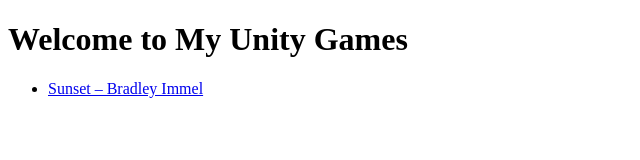
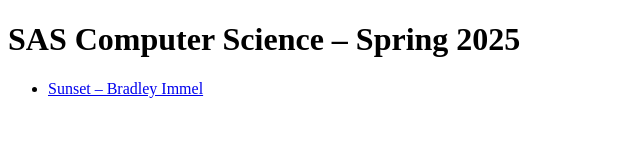
Before and after one commit to bimmelSequoyah/SequoyahComputerScience, a plain HTML site: page index.html in a window 1280 px wide. Shown: the whole page, without its empty margins (0-640 px from the left). Drawn offline with Linux system fonts and the light colour scheme.

Commit message:
Change title

```diff
--- a/index.html
+++ b/index.html
@@ -4,7 +4,7 @@
     <title>My Unity Games</title>
 </head>
 <body>
-    <h1>Welcome to My Unity Games</h1>
+    <h1>SAS Computer Science – Spring 2025</h1>
     <ul>
         <li><a href="SunsetBradleyImmel/index.html">Sunset – Bradley Immel</a></li>
     </ul>
```
